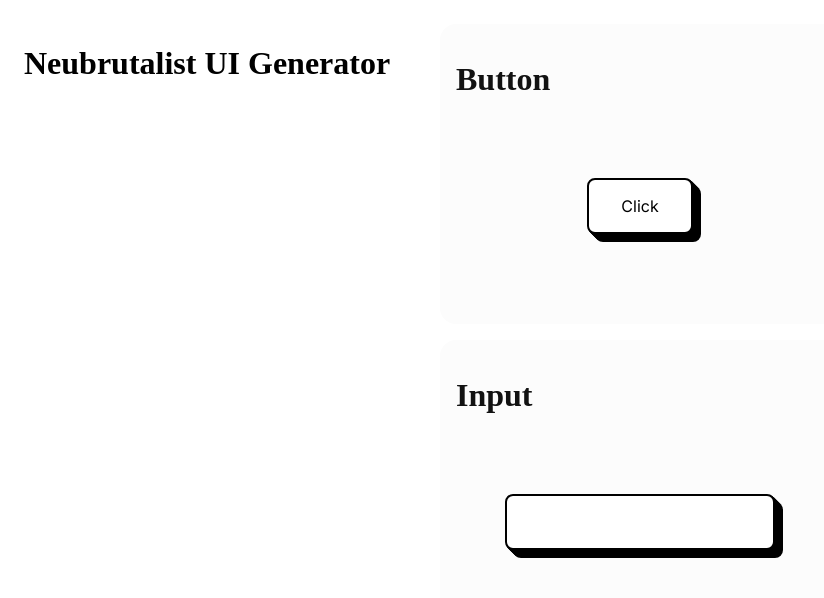
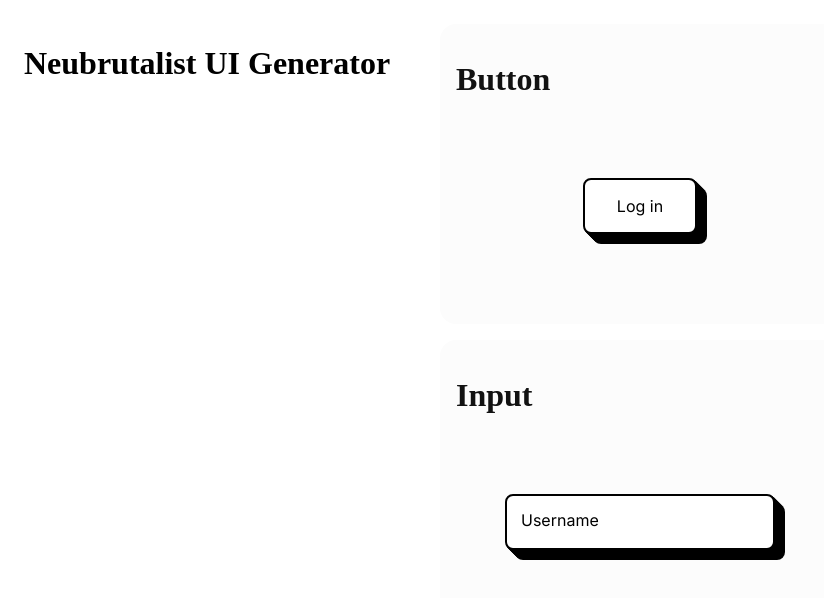
Before and after one commit to majoouoo/neubrutalist-ui, a SvelteKit app: page / in a window 1280 px wide. Shown: the top 598 px of the page, without its empty margins (0-824 px from the left). Built offline with nearby package versions, Linux system fonts and the light colour scheme.

Commit message:
Added floating label to input

```diff
--- a/src/routes/+page.svelte
+++ b/src/routes/+page.svelte
@@ -1,12 +1,13 @@
 <script>
-  let shadowX = 8;
-  let shadowY = 8;
+  let shadowX = 10;
+  let shadowY = 10;
   let shadowLength = 0;
   let cornerRadius = 8;
   let borderWidth = 2;
   let shadowColor = "#000";
   let elementColor = "#fff";
   let transitionLength = 0.2;
+  let fontSizeRem = 1;
 
   let boxShadow = "";
   for (let i = 1; i < Math.max(shadowX, shadowY); i++) {
@@ -26,6 +27,7 @@
   --shadow-color: {shadowColor};
   --element-color: {elementColor};
   --transition-length: {transitionLength}s;
+  --font-size-rem: {fontSizeRem}rem;
   --box-shadow: {boxShadow};
   ">
     <div id="settings">
@@ -37,7 +39,7 @@
         <h1>Button</h1>
       </header>
       <div class="component-wrapper">
-        <button class="component">Click</button>
+        <button class="component">Log in</button>
       </div>
     </div>
     <div class="code">
@@ -49,7 +51,10 @@
         <h1>Input</h1>
       </header>
       <div class="component-wrapper">
-        <input type="text" class="component">
+        <div class="input-wrapper">
+          <input type="text" name="Input" class="component" placeholder=" ">
+          <label for="Input" class="input-label">Username</label>
+        </div>
       </div>
     </div>
     <div class="code">
@@ -102,24 +107,16 @@
   }
 
   .component {
-    display: flex;
-    flex-direction: column;
-    justify-content: center;
-    align-items: center;
-    gap: 1rem;
-    padding: 1rem 2rem;
+    padding: var(--font-size-rem) calc(var(--font-size-rem) * 2);
     font-family: "Inter", sans-serif;
-    font-size: 1rem;
+    font-size: var(--font-size-rem);
     border-radius: var(--corner-radius);
     border: var(--border-width) solid var(--shadow-color);
     box-shadow: var(--box-shadow);
     background-color: var(--element-color);
+    color: var(--shadow-color);
     transition-property: transform, box-shadow;
     transition-duration: var(--transition-length);
-  }
-
-  input.component {
-    padding: 1rem;
   }
 
   .component:active, input.component:focus {
@@ -127,4 +124,41 @@
     box-shadow: none;
     outline: none;
   }
+
+  input.component {
+    padding: var(--font-size-rem);
+    position: relative;
+    grid-row: 1;
+    grid-column: 1;
+  }
+
+  .input-label {
+    font-size: var(--font-size-rem);
+    font-family: "Inter", sans-serif;
+    grid-row: 1;
+    grid-column: 1;
+    z-index: 1;
+    pointer-events: none;
+    transform: translateY(var(--font-size-rem)) translateX(calc(var(--font-size-rem) / 2)) scale(1);
+    background-color: white;
+    width: min-content;
+    height: min-content;
+    padding: 0 calc(var(--font-size-rem) / 2);
+    transition: transform var(--transition-length);
+    color: var(--shadow-color);
+  }
+
+  .input-wrapper {
+    display: grid;
+    grid-template-columns: 100%;
+    grid-template-rows: 100%;
+  }
+
+  input.component:not(:placeholder-shown) ~ .input-label {
+    transform: translateY(calc(var(--font-size-rem) * -0.5)) translateX(0) scale(0.8);
+  }
+
+  input.component:focus ~ .input-label {
+    transform: translateY(calc(var(--font-size-rem) * -0.5 + var(--shadow-y))) translateX(var(--shadow-x)) scale(0.8);
+  }
 </style>
```
